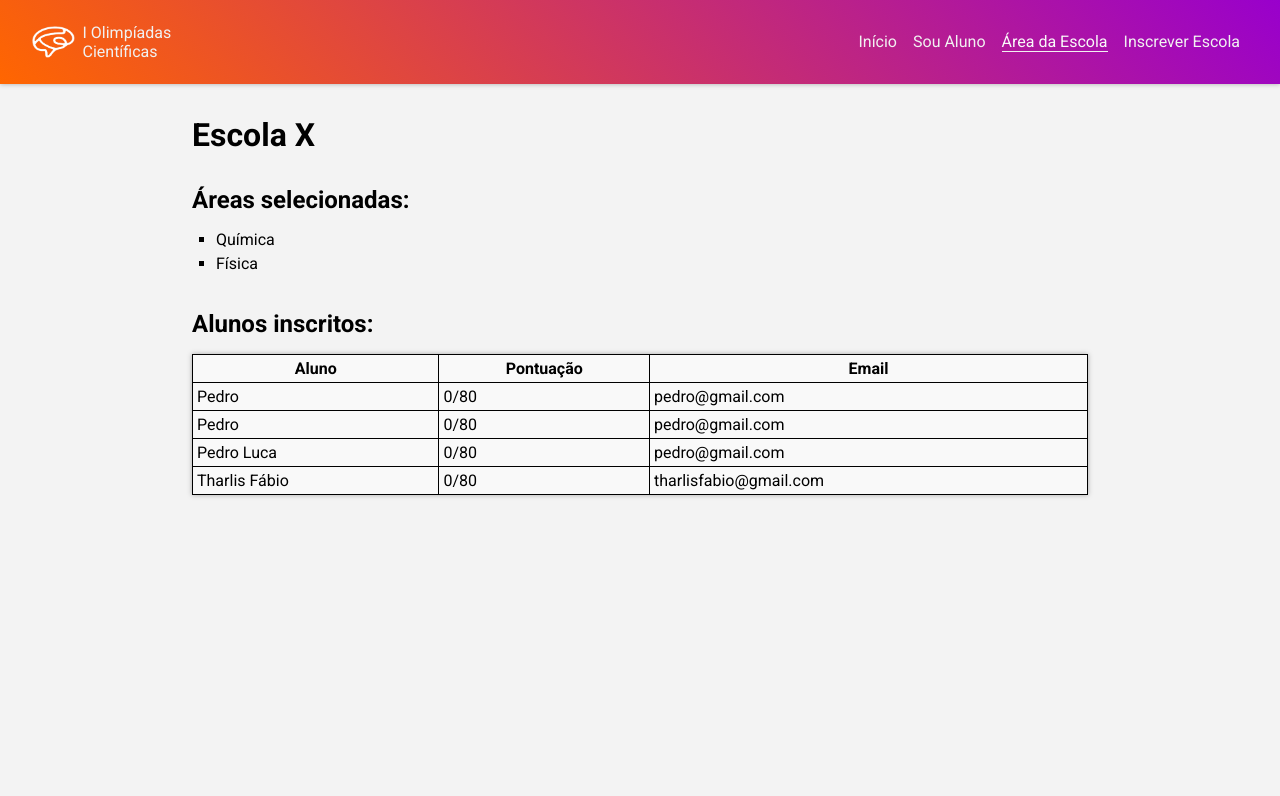
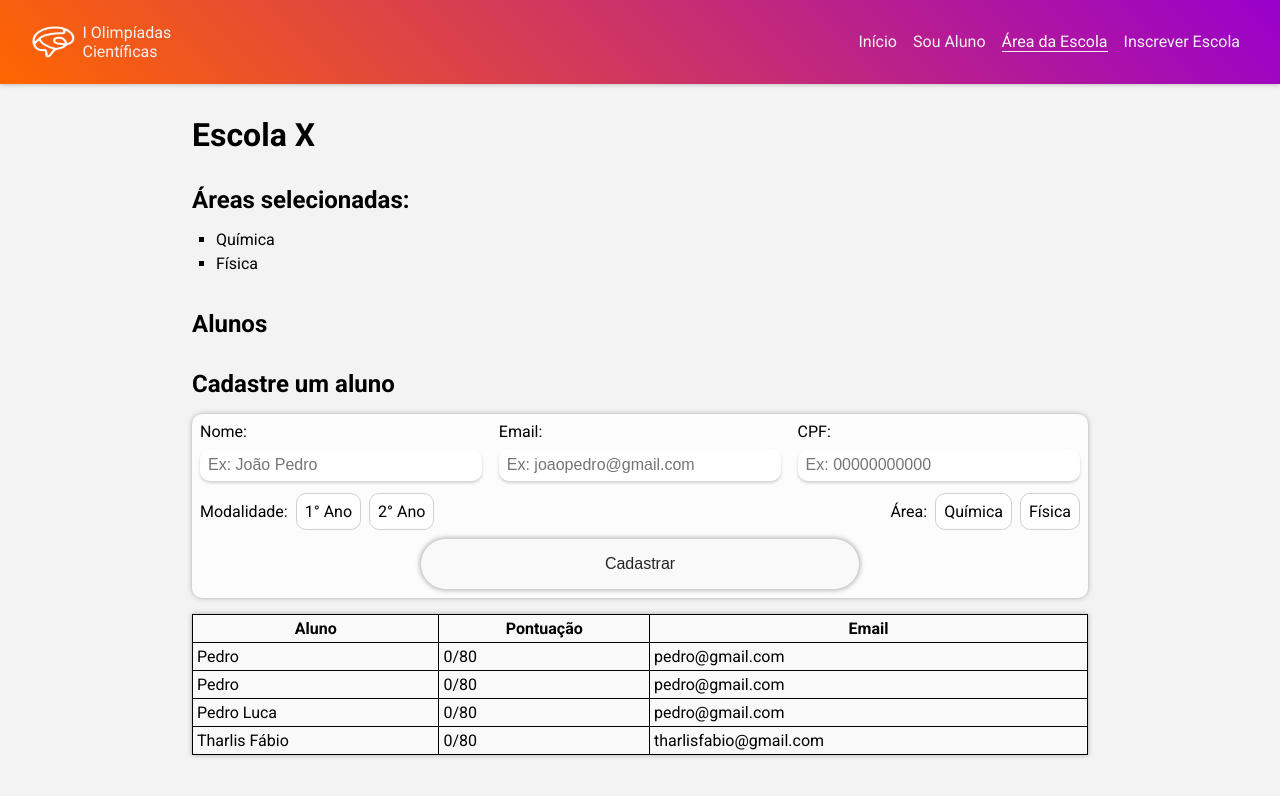
Before and after one commit to pedroluca/olimpiadas-cientificas, a React (Vite) app: page /escola in a window 1280 px wide. Shown: the top 796 px of the page. Built offline with nearby package versions, Linux system fonts and the light colour scheme.

Commit message:
feat: alterar home, cadastro de aluno adicionado à página da escola

```diff
--- a/src/App.jsx
+++ b/src/App.jsx
@@ -1,7 +1,7 @@
 import { BrowserRouter, Routes, Route } from 'react-router-dom'
 import { Header } from './components/Header/Header'
 import { Home } from './pages/Home/Home'
-import { CadastroAluno, CadastroEscola, Login } from './pages/Cadastro/Cadastro'
+import { CadastroEscola, Login } from './pages/Cadastro/Cadastro'
 import { Aluno } from './pages/Aluno/Aluno'
 import { Escola } from './pages/Escola/Escola'
 import { NotFound } from './pages/NotFound/NotFound'
@@ -26,9 +26,8 @@ function MainLayout() {
       <Header />
       <Routes>
         <Route path="/" element={<Home />} end />
-        <Route path="/cadastro" element={<CadastroAluno />} end />
         <Route path="/aluno" element={<Aluno />} />
-        <Route path="/cadastroEscola" element={<CadastroEscola />} end  />
+        <Route path="/cadastro" element={<CadastroEscola />} end  />
         <Route path="/escola" element={<Escola />} />
         <Route path="/login" element={<Login />} end />
         <Route path="*" element={<NotFound />} />
--- a/src/components/Header/Header.jsx
+++ b/src/components/Header/Header.jsx
@@ -47,7 +47,7 @@ export function Header() {
           <NavLink to="/">Início</NavLink>
           <NavLink to="/aluno">Sou Aluno</NavLink>
           <NavLink to="/escola">Área da Escola</NavLink>
-          <NavLink to="/cadastroEscola">Inscrever Escola</NavLink>
+          <NavLink to="/cadastro">Inscrever Escola</NavLink>
           {/* <NavLink to="/logout=1" className="logout-opt">Sair</NavLink> */}
         </nav>
       </div>
--- a/src/pages/Cadastro/Cadastro.jsx
+++ b/src/pages/Cadastro/Cadastro.jsx
@@ -40,9 +40,8 @@ export function CadastroAluno() {
   };
 
   return (
-    <div className="container-cadastro">
-      <h1>Cadastro de Alunos</h1>
-      <p>Por favor faça o cadastro para participar</p>
+    <div className="container-cadastro cadastro-alunos">
+      <h2>Cadastre um aluno</h2>
       <form onSubmit={handleSubmit}>
         <span>
           <label htmlFor="nome">Nome:</label>
@@ -56,12 +55,28 @@ export function CadastroAluno() {
           <label htmlFor="cpf">CPF:</label>
           <input type="text" id="cpf" name="cpf" placeholder="Ex: 00000000000" pattern="\d{11}" onChange={handleChange} required />
         </span>
-        <span>
-          <label htmlFor="codigoEscola">Código da escola:</label>
-          <input type="text" id="codigoEscola" name="codigoEscola" placeholder="Ex: 000000" pattern="\d{6}" onChange={handleChange} required />
-        </span>
-        <p className="login-switch">Já possui conta? <a className="login-switch" href="/login">Faça login aqui</a></p>
-        <p className="login-switch">Deseja cadastrar uma escola? <a className="login-switch" href="/cadastroEscola">Clique aqui</a></p>
+        <div className="container-areas">
+          <label htmlFor="modalidade">Modalidade:</label>
+          <label>
+            <input type="radio" id="modalidade" name="modalidade" onChange={handleChange} value="a" />
+            <span className="custom-checkbox">1° Ano</span>
+          </label>
+          <label>
+            <input type="radio" id="modalidade" name="modalidade" onChange={handleChange} value="b" />
+            <span className="custom-checkbox">2° Ano</span>
+          </label>
+        </div>
+        <div className="container-areas">
+          <label htmlFor="area">Área:</label>
+          <label>
+            <input type="radio" id="area" name="area" onChange={handleChange} value="" />
+            <span className="custom-checkbox">Química</span>
+          </label>
+          <label>
+            <input type="radio" id="area" name="area" onChange={handleChange} value="" />
+            <span className="custom-checkbox">Física</span>
+          </label>
+        </div>
         <BotaoPrincipal type="submit" content="Cadastrar" />
       </form>
     </div>
--- a/src/pages/Cadastro/styles.css
+++ b/src/pages/Cadastro/styles.css
@@ -62,7 +62,8 @@ form hr {
 }
 
 /* Hide the actual checkbox */
-.container-areas input[type="checkbox"] {
+.container-areas input[type="checkbox"],
+.container-areas input[type="radio"] {
   display: none;
 }
 
@@ -84,13 +85,15 @@ form hr {
   cursor: pointer;
 }
 
-.container-areas input[type="checkbox"]:disabled + .custom-checkbox {
+.container-areas input[type="checkbox"]:disabled + .custom-checkbox,
+.container-areas input[type="radio"]:disabled + .custom-checkbox {
   background-color: var(--lightgray-color);
   color: var(--black-color);
 }
 
 /* Style the custom checkbox when the actual checkbox is checked */
-.container-areas input[type="checkbox"]:checked + .custom-checkbox {
+.container-areas input[type="checkbox"]:checked + .custom-checkbox,
+.container-areas input[type="radio"]:checked + .custom-checkbox {
   background-color: var(--second-color);
   color: var(--white-color);
 }
@@ -117,10 +120,37 @@ form hr {
   color: var(--second-color);
 }
 
+.cadastro-alunos {
+  padding: 0;
+}
+
+.cadastro-alunos form {
+  margin: 0;
+  gap: .5rem;
+  padding: .5rem;
+}
+
+.cadastro-alunos input {
+  margin-bottom: .25rem;
+}
+
+.cadastro-alunos .btn-principal {
+  margin: .5rem 0 0;
+}
+
+.cadastro-alunos .container-areas {
+  align-items: center;
+}
+
 @media screen and (768px < width < 1024px) {
   .container-cadastro {
     margin: 0 10%;
     padding: 2rem 10%;
+  }
+
+  .cadastro-alunos {
+    margin: 0;
+    padding: 0;
   }
 }
 
@@ -146,4 +176,21 @@ form hr {
   .container-cadastro span.areas {
     width: 100%;
   }
+
+  .cadastro-alunos {
+    padding: 0;
+  }
+
+  .cadastro-alunos form span {
+    width: calc(33% - .5rem);
+  }
+
+  .cadastro-alunos form input {
+    width: 100%;
+  }
+
+  .cadastro-alunos .btn-principal {
+    align-self: center;
+    margin: 0 auto;
+  }
 }
--- a/src/pages/Escola/Escola.jsx
+++ b/src/pages/Escola/Escola.jsx
@@ -1,3 +1,4 @@
+import { CadastroAluno } from "../Cadastro/Cadastro"
 import "./styles.css"
 
 export function Escola() {
@@ -9,7 +10,8 @@ export function Escola() {
         <li>Química</li>
         <li>Física</li>
       </ul>
-      <h2>Alunos inscritos:</h2>
+      <h2>Alunos</h2>
+      <CadastroAluno />
       <table>
         <tr>
           <th>Aluno</th>
--- a/src/pages/Home/Home.jsx
+++ b/src/pages/Home/Home.jsx
@@ -11,6 +11,10 @@ export function Home() {
       <session className="container sessao-texto">
         <h2>O que são as Olimpíadas Científicas?</h2>
         <p>As I Olimpíadas Científica do Sertão Produtivo - na Trilha da Ciência, trata- se de um projeto de extensão vinculado ao Instituto Federal de Ciência e Tecnologia Baiano - IF Baiano Campus Guanambi, aprovado junto  aprovado junto a Chamada CNPq/MCTI nº 03/2023 - Olimpíadas Científicas, que que incluirá ações que irão reunir trabalhos de natureza científica, em geral, que serão desenvolvidos por jovens estudantes do ensino médio e  técnico, nas mais diversas áreas do conhecimento, sob a orientação de professores responsáveis nas suas referidas escolas presentes no do Território Sertão Produtivo.</p>
+        <h2>Quem pode se inscrever?</h2>
+        <p>Escolas públicas que ofertam o ensino médio localizadas no Território Sertão Produtivo</p>
+        <h2>Quem pode participar?</h2>
+        <p>Estudantes regularmente matriculados no ensino médio de escolas públicas localizadas no Território Sertão Produtivo</p>
       </session>
     </div>
   );
--- a/src/pages/Home/styles.css
+++ b/src/pages/Home/styles.css
@@ -10,6 +10,10 @@
 
 .sessao-texto p {
   text-align: justify;
+}
+
+.sessao-texto > h2:not(:first-child) {
+  margin-top: 1rem;
 }
 
 .sessao-img {
```
